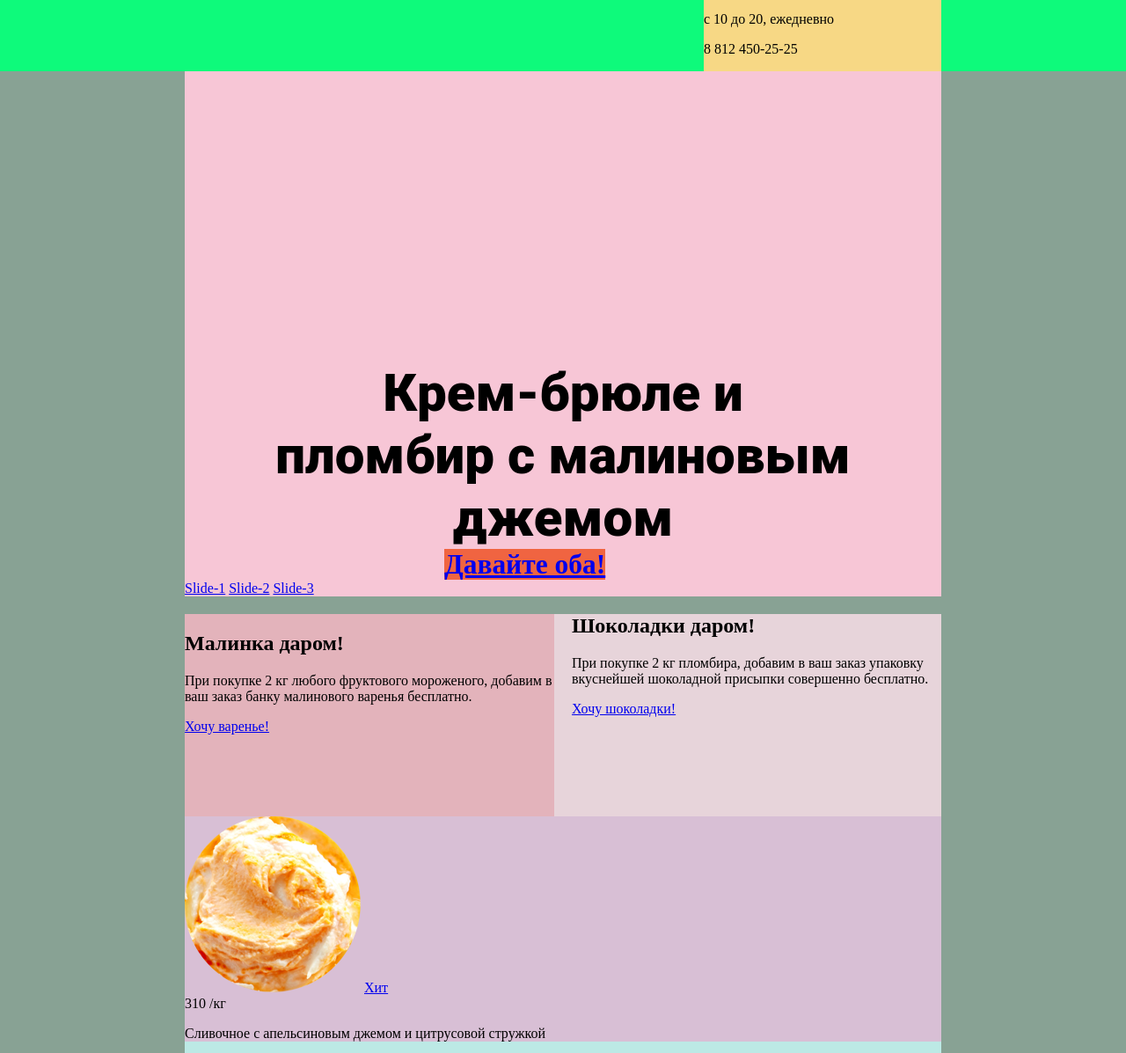
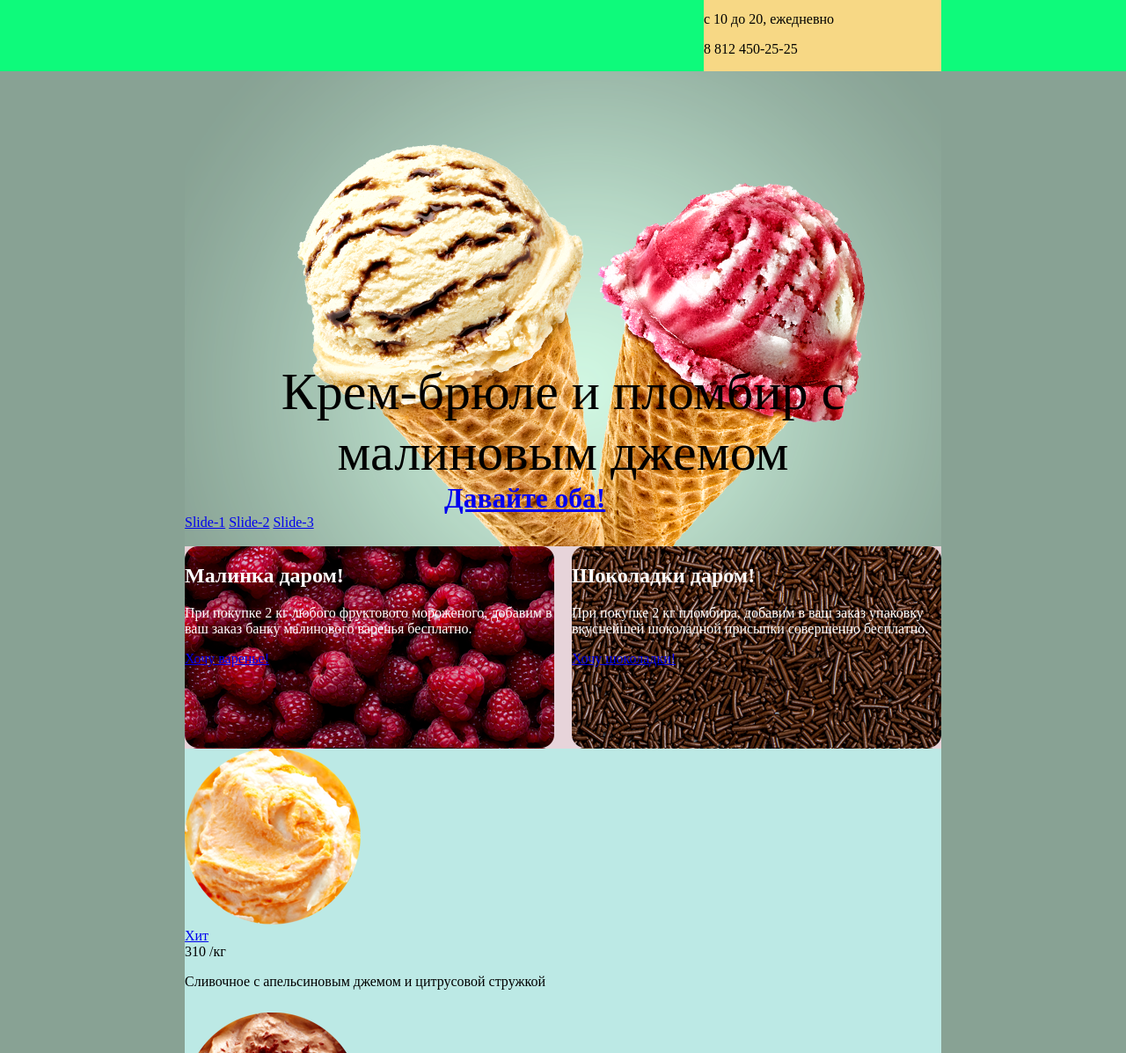
Before and after one commit to elenashes7/172124-gllacy, a plain HTML site: page index.html in a window 1280 px wide. Shown: the part 315-1512 px from the top of the page at 88% size. Drawn offline with Linux system fonts and the light colour scheme.

Commit message:
Сетка
Добавлены фоновые картинки

```diff
--- a/css/style.css
+++ b/css/style.css
@@ -46,11 +46,11 @@ body {
 .slider{
 	width: 860px;
 	min-height: 540px;
-	background: #f7c6d6 ;
+	background-image: url('../img/Мороженко 1.png');
 	margin:0 auto;
 }
 .text-1{
-	font-family: "Roboto Black";
+	font-family: "Roboto Black" sans-serif;
 	font-size: 60px;
 	color:#ffffff;
 	padding-top:330px;
@@ -60,7 +60,7 @@ body {
 }
 .btn-2{
 	width:282px;
-	background: #f06441 url("img/Мороженко 1.png");
+
 	margin-left: 295px;
 	text-align: center;
 }
@@ -79,7 +79,8 @@ body {
 	float: left;
 	width: 420px;
 	min-height: 230px;
-	background: #e3b3bb;
+	background-image:url('../img/Малиновый фон.png');
+	color:white;
 	margin-right:20px;
 
 }
@@ -87,23 +88,33 @@ body {
 	float: right;
 	width: 420px;
 	min-height: 230px;
-	background: #e3b3bb;
+	background-image:url('../img/Шоколадный фон.png');
+	color:white;
 }
+/*как выстроить в ряд?*/
 .ice-cream-list{
 	width: 860px;
 	min-height:300px;
 	background-color: #bce9e5;
 }
 .ice-cream{
-		background-color:#d8bfd5;
+	width: 860px;
+	min-height:300px;
+
 }
-.ice-cream-img{
-	width:200px;
-	display: inline-block;
+.ice-cream-img img{
+	display:inline-block;
 }
 
-
-
+.info{
+	width: 860px;
+	min-height:373px;
+	background-image:url('../img/Фон.jpg');
+}
+.info-title{
+	padding-left:20px;
+	padding-top:25px;
+}
 
 
 
--- a/index.html
+++ b/index.html
@@ -96,7 +96,7 @@
   				<a class="btn-3" href="#">Хочу варенье!</a>
   			</div>
   		</div>
-  		<div class=" ptomo-right promo-block">
+  		<div class=" promo-right promo-block">
   			<h2 class="promo-title">Шоколадки даром!</h2>
   			<p class="promo-text">При покупке 2 кг пломбира, добавим в ваш заказ упаковку вкуснейшей шоколадной присыпки совершенно бесплатно.</p>
   			<div class="btn-3-block">
```
